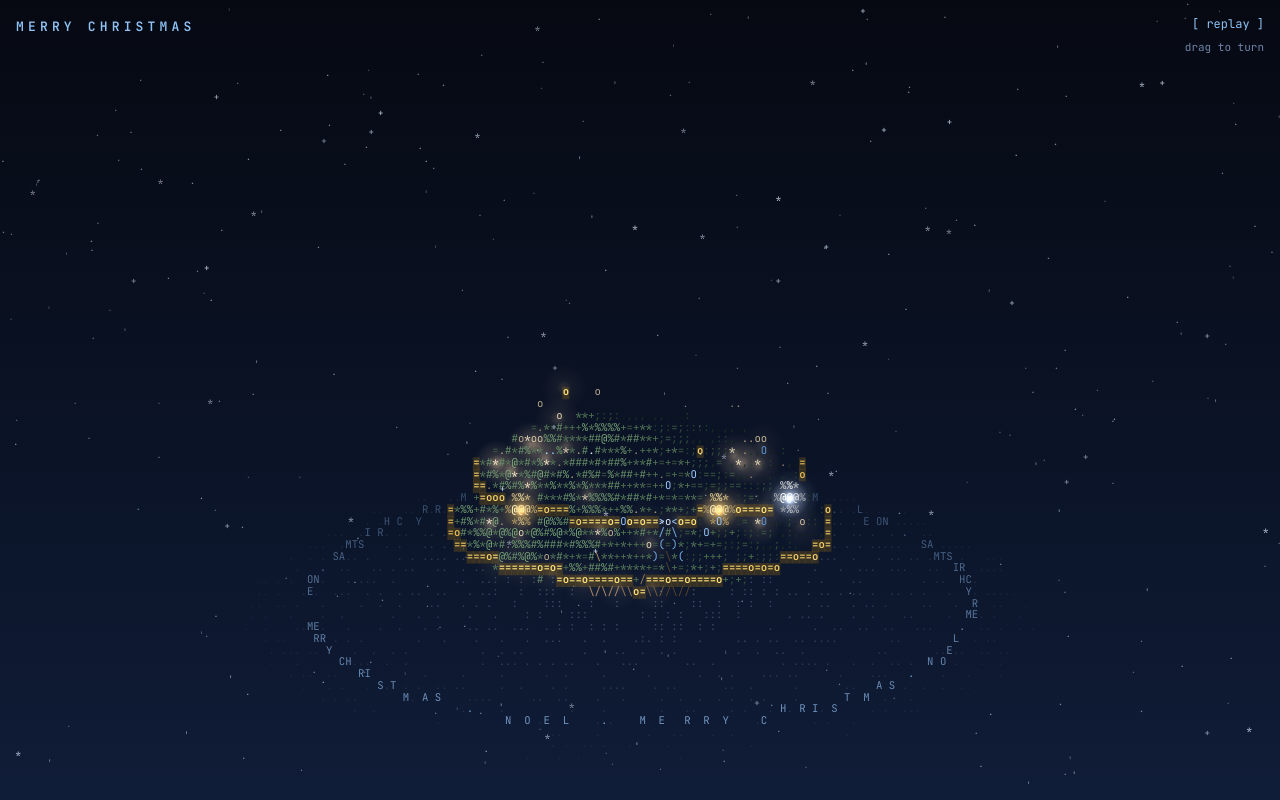
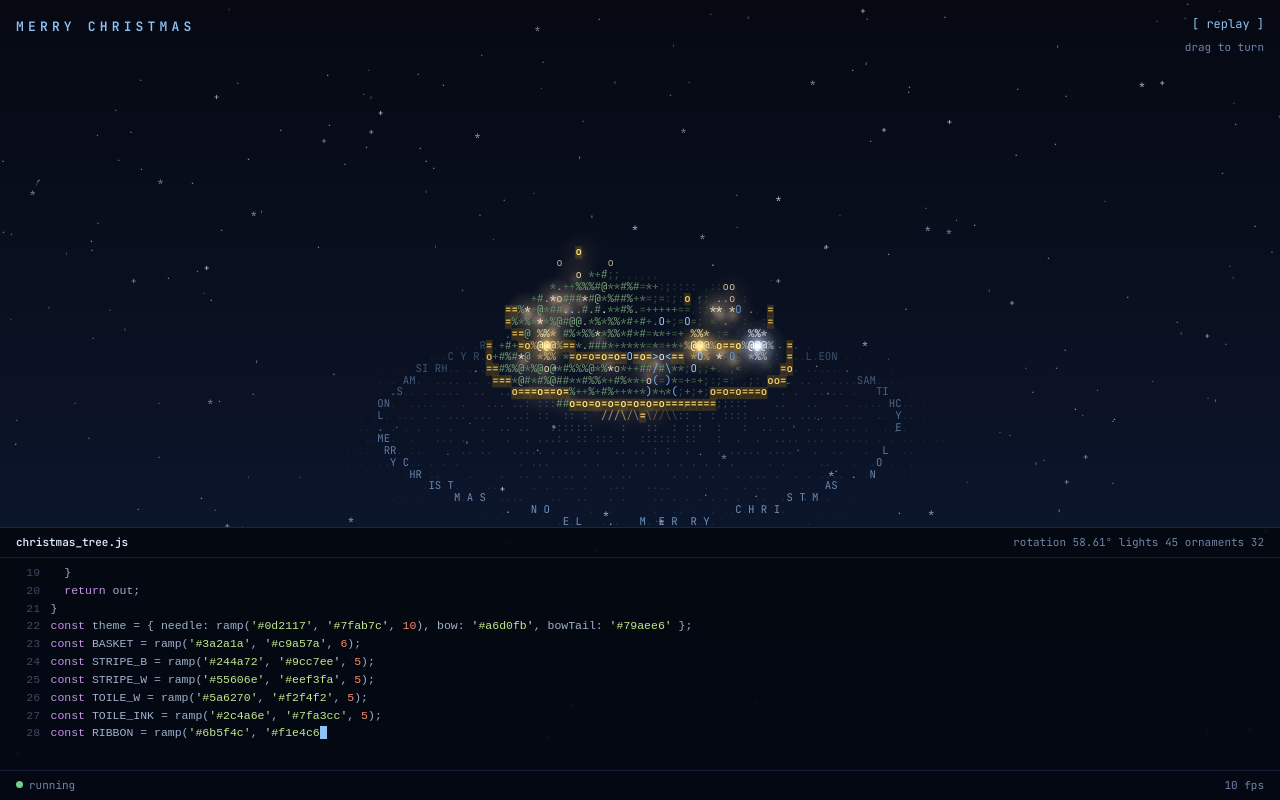
Before and after one commit to itselllio/bluechristmas-tree, a plain HTML site: page index.html in a window 1280 px wide. Drawn offline with Linux system fonts and the light colour scheme; animation ran at ten frames a second.

Commit message:
Show the tree's source code typing out under the scene
Co-Authored-By: Claude Opus 5.5 <noreply@anthropic.com>
Claude-Session: https://claude.ai/code/session_012s3ghksUXD7GFA9Kawbhbr

```diff
--- a/index.html
+++ b/index.html
@@ -40,6 +40,38 @@ canvas:active { cursor: grabbing; }
 .bar button:focus-visible { outline: 1px dashed var(--velvet); outline-offset: 2px; }
 .hint { font-size: 11px; color: var(--dim); pointer-events: none; }
 @media (max-width: 520px) { .hint { display: none; } }
+.code {
+  position: fixed; left: 0; right: 0; bottom: 0;
+  height: clamp(170px, 34vh, 340px);
+  display: grid; grid-template-rows: auto 1fr auto;
+  background: rgba(5, 8, 16, 0.94);
+  border-top: 1px solid #1a2540;
+  font: 11.5px/1.55 var(--mono);
+  color: #9fb0cc;
+  padding-bottom: env(safe-area-inset-bottom, 0px);
+}
+.code-head, .code-foot {
+  display: flex; justify-content: space-between; gap: 12px; flex-wrap: wrap;
+  padding-block: 6px;
+  padding-left: max(16px, env(safe-area-inset-left, 0px));
+  padding-right: max(16px, env(safe-area-inset-right, 0px));
+  color: var(--dim); font-size: 11px;
+}
+.code-head { border-bottom: 1px solid #141d33; }
+.code-head b { color: var(--frost); font-weight: 600; }
+.code-foot { border-top: 1px solid #141d33; }
+.code-foot .run::before { content: ""; display: inline-block; width: 7px; height: 7px; border-radius: 50%; background: #6fd08c; margin-right: 6px; vertical-align: 1px; }
+#src {
+  margin: 0; overflow: hidden; white-space: pre;
+  padding-left: max(16px, env(safe-area-inset-left, 0px));
+  padding-right: max(16px, env(safe-area-inset-right, 0px));
+  padding-block: 6px;
+}
+#src .ln { display: inline-block; width: 3.5ch; margin-right: 1.5ch; text-align: right; color: #3b4866; user-select: none; }
+#src .k { color: #c792ea; } #src .s { color: #c3e88d; } #src .n { color: #f78c6c; } #src .c { color: #546480; font-style: italic; }
+#src .cur { display: inline-block; width: 0.6em; height: 1.1em; vertical-align: -0.2em; background: #8ec2f5; animation: blink 1s steps(1) infinite; }
+@keyframes blink { 50% { opacity: 0; } }
+@media (prefers-reduced-motion: reduce) { #src .cur { animation: none; } }
 </style>
 <style>html,body{margin:0}:root{padding-top:env(safe-area-inset-top,0px);padding-bottom:env(safe-area-inset-bottom,0px)}</style>
 </head>
@@ -51,9 +83,15 @@ canvas:active { cursor: grabbing; }
   <button id="replay">[ replay ]</button>
   <span class="hint">drag to turn</span>
 </div>
+<div class="code" id="code" aria-hidden="true">
+  <div class="code-head"><b>christmas_tree.js</b><span id="stats">rotation 0.00°&nbsp;&nbsp; lights 0&nbsp;&nbsp; ornaments 0</span></div>
+  <pre id="src"></pre>
+  <div class="code-foot"><span class="run">running</span><span id="fps">-- fps</span></div>
+</div>
 
 <script>
 (() => {
+const SOURCE = (document.currentScript && document.currentScript.textContent || '').replace(/^\s*\n/, '');
 const cvs = document.getElementById('c');
 const ctx = cvs.getContext('2d');
 const reduce = matchMedia('(prefers-reduced-motion: reduce)').matches;
@@ -286,8 +324,9 @@ function resize() {
   ctx.font = `${fs}px ${FAM}`;
   cw = ctx.measureText('M').width; ch = fs * 1.1;
   cols = Math.ceil(W / cw); rows = Math.ceil(H / ch);
-  scale = Math.min(H * 0.42, W * 0.92 / 2.45);
-  cx = W / 2; baseY = H * 0.65;
+  const avail = H - (document.getElementById('code').offsetHeight || 0);
+  scale = Math.min(avail * 0.5, W * 0.92 / 2.45);
+  cx = W / 2; baseY = avail * 0.68;
   zb = new Float32Array(cols * rows);
   cb = new Array(cols * rows);
   colb = new Array(cols * rows);
@@ -484,6 +523,7 @@ function frame(now) {
   }
 
   // fairy lights
+  let litCount = 0;
   const lightIn = clamp((t - G0 - 1) / 1.5, 0, 1);
   if (lightIn > 0) for (const l of lights) {
     if (l.y > gy) continue;
@@ -495,6 +535,7 @@ function frame(now) {
     const c = tw > 0.82 ? '*' : tw > 0.5 ? 'o' : '.';
     plot(P.col, P.row, P.depth + 0.01, c, `rgba(255,${Math.round(214 + tw * 30)},${Math.round(150 + tw * 60)},${(0.35 + tw * 0.65).toFixed(2)})`, true);
     if (tw > 0.6) glows.push(P.px, P.py, tw);
+    litCount++;
   }
 
   // ornaments pop in as the growth front passes them
@@ -614,7 +655,54 @@ function frame(now) {
     ctx.fillText(f.c, f.x + Math.sin(f.ph) * f.amp, f.y);
   }
 
+  updateCode(now, dt, litCount);
   requestAnimationFrame(frame);
+}
+
+/* ---------- code panel: types out this page's own script ---------- */
+const srcEl = document.getElementById('src'), statsEl = document.getElementById('stats'), fpsEl = document.getElementById('fps');
+const LINES = SOURCE.split('\n');
+const esc = t => t.replace(/&/g, '&amp;').replace(/</g, '&lt;').replace(/>/g, '&gt;');
+const TOK = /(\/\/.*$|\/\*.*?\*\/)|('(?:\\.|[^'\\])*'?|"(?:\\.|[^"\\])*"?|`(?:\\.|[^`\\])*`?)|\b(const|let|for|of|if|else|return|function|new|continue|break|while|true|false|null|typeof)\b|\b(\d+(?:\.\d+)?)\b/g;
+function hl(line) {
+  let out = '', last = 0;
+  line.replace(TOK, (m, c, s, k, n, i) => {
+    out += esc(line.slice(last, i));
+    out += `<span class="${c ? 'c' : s ? 's' : k ? 'k' : 'n'}">${esc(m)}</span>`;
+    last = i + m.length;
+    return m;
+  });
+  return out + esc(line.slice(last));
+}
+const HL = LINES.map(hl);
+let typed = 0, shownKey = '', statT = 0, frames = 0;
+function resetCode() { typed = 0; }
+function updateCode(now, dt, lit) {
+  typed += dt * (reduce ? 4000 : 520);
+  let rem = Math.floor(typed), li = 0;
+  while (li < LINES.length && rem > LINES[li].length) { rem -= LINES[li].length + 1; li++; }
+  if (li >= LINES.length) { typed = 0; li = 0; rem = 0; }
+  const lh = parseFloat(getComputedStyle(srcEl).lineHeight) || 18;
+  const fit = Math.max(1, Math.floor(srcEl.clientHeight / lh) - 1);
+  const key = li + ':' + rem;
+  if (key !== shownKey) {
+    shownKey = key;
+    const from = Math.max(0, li - fit + 1);
+    let html = '';
+    for (let i = from; i <= li; i++) {
+      const body = i < li ? HL[i] : hl(LINES[i].slice(0, rem)) + '<span class="cur"></span>';
+      html += `<span class="ln">${i + 1}</span>${body}\n`;
+    }
+    srcEl.innerHTML = html;
+  }
+  frames++;
+  if (now - statT > 250) {
+    const deg = ((theta * 180 / Math.PI) % 360 + 360) % 360;
+    const shown = orns.filter(o => o.y < (FLOOR + 1.2) && viewNZ(Math.cos(o.a), Math.sin(o.a)) > 0.1).length;
+    statsEl.textContent = `rotation ${deg.toFixed(2)}°   lights ${lit}   ornaments ${shown}`;
+    fpsEl.textContent = `${Math.round(frames * 1000 / (now - statT || 1))} fps`;
+    statT = now; frames = 0;
+  }
 }
 
 /* ---------- interaction ---------- */
@@ -636,7 +724,7 @@ cvs.addEventListener('pointerup', e => {
 });
 cvs.addEventListener('pointercancel', () => { dragging = false; });
 
-document.getElementById('replay').onclick = () => { t0 = performance.now(); };
+document.getElementById('replay').onclick = () => { t0 = performance.now(); resetCode(); };
 
 addEventListener('resize', resize);
 const start = () => { resize(); requestAnimationFrame(t => { last = t; frame(t); }); };
```
